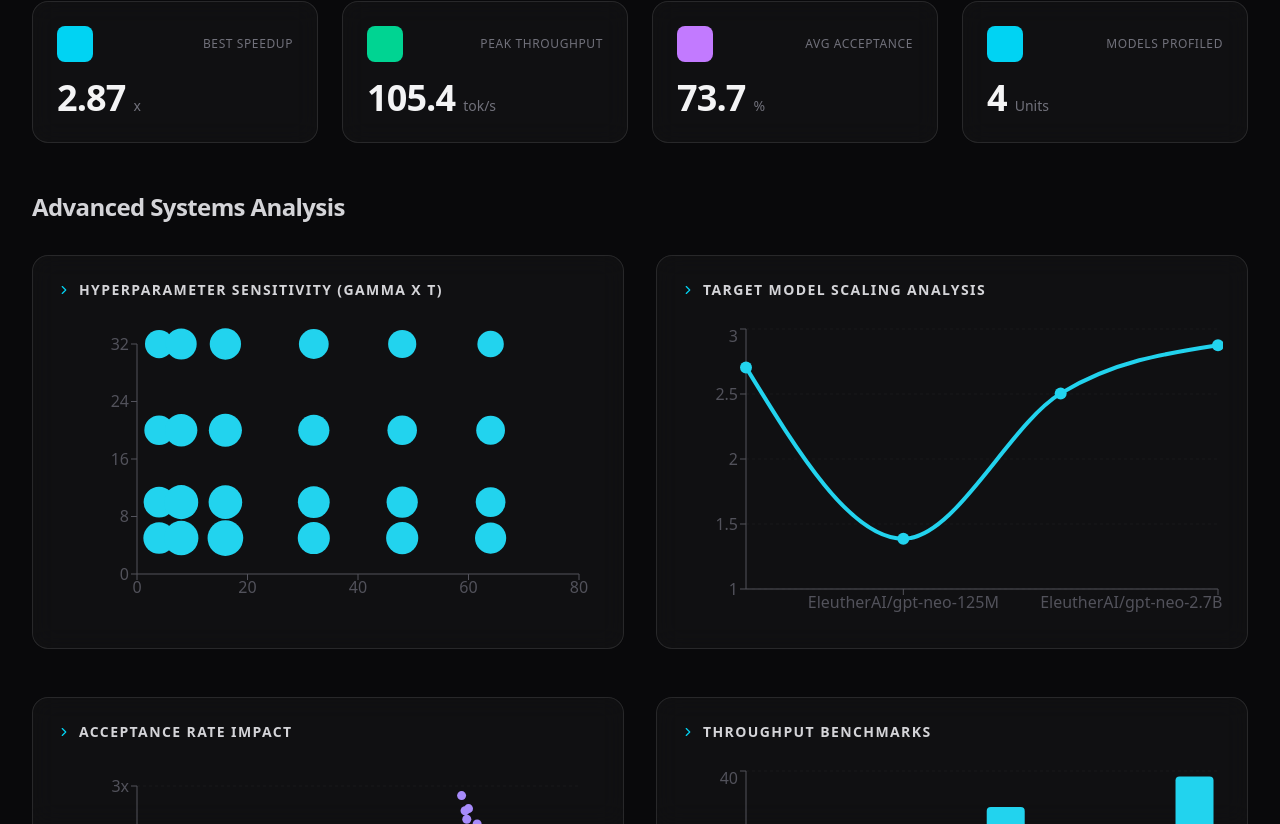
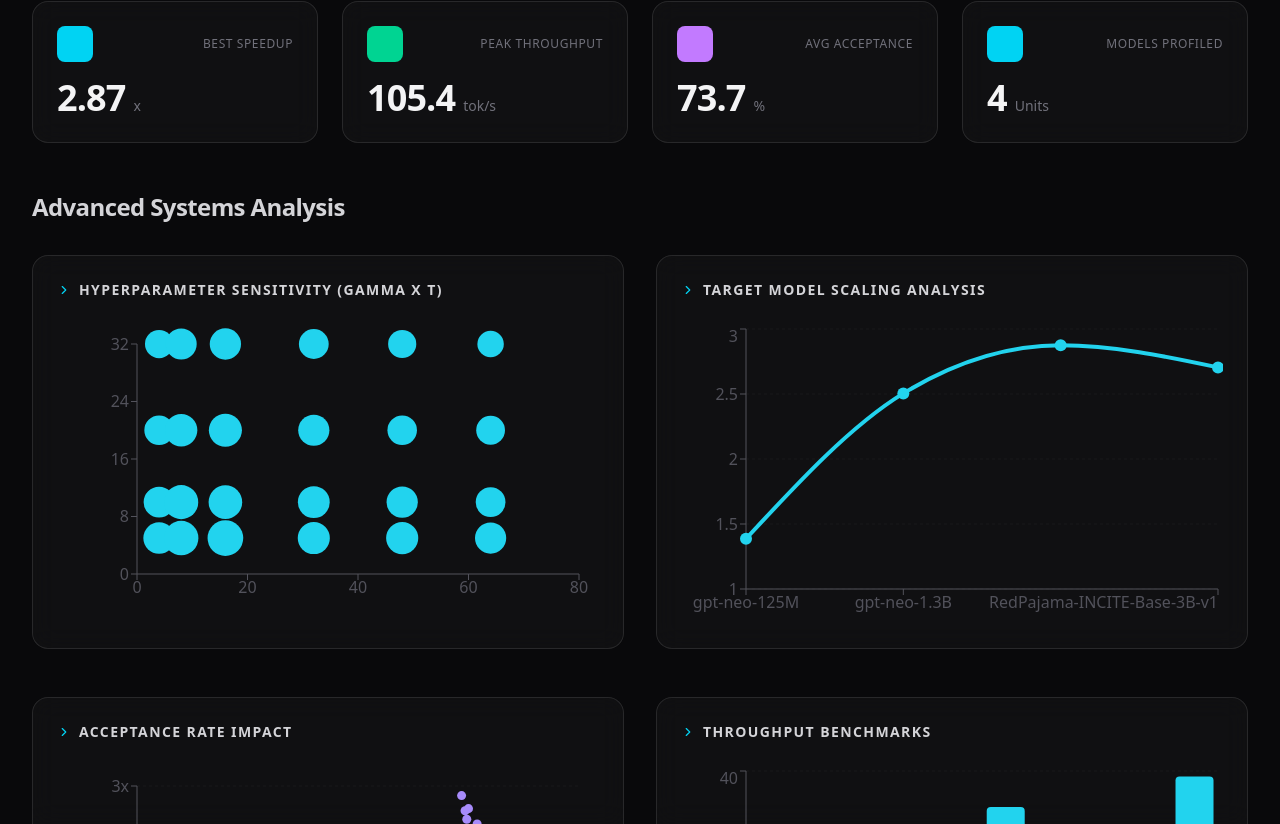
Before and after one commit to Arthur-plg/SpecDiff, a Next.js app in the folder specdiff-analytics/: page / in a window 1280 px wide. Shown: the part 471-1295 px from the top of the page. Built offline with nearby package versions, Linux system fonts and the light colour scheme.

Commit message:
ui: improve target model scaling analysis with proper size mapping and sorting

```diff
--- a/specdiff-analytics/app/page.tsx
+++ b/specdiff-analytics/app/page.tsx
@@ -179,13 +179,23 @@ export default function Dashboard() {
   }, [data]);
 
   const scalingData = useMemo(() => {
-    // Attempt to estimate model size from string
     const models = Array.from(new Set(data.map(d => d.target_model)));
     return models.map(m => {
       const runs = data.filter(d => d.target_model === m && d.method === "SpecDiff");
       const best = runs.length > 0 ? Math.max(...runs.map(r => r.decode_speedup)) : 0;
-      const size = m.includes("2.7B") ? 2.7 : m.includes("1.3B") ? 1.3 : m.includes("xl") ? 1.5 : 1.0;
-      return { name: m, speedup: best, size };
+
+      // Improved size mapping
+      let size = 1.0;
+      if (m.toLowerCase().includes("125m")) size = 0.125;
+      else if (m.toLowerCase().includes("1.3b")) size = 1.3;
+      else if (m.toLowerCase().includes("2.7b")) size = 2.7;
+      else if (m.toLowerCase().includes("3b")) size = 3.0;
+      else if (m.toLowerCase().includes("xl")) size = 1.5;
+
+      // Clean name for display
+      const displayName = m.split('/').pop() || m;
+
+      return { name: displayName, speedup: best, size };
     }).sort((a, b) => a.size - b.size);
   }, [data]);
 
```
